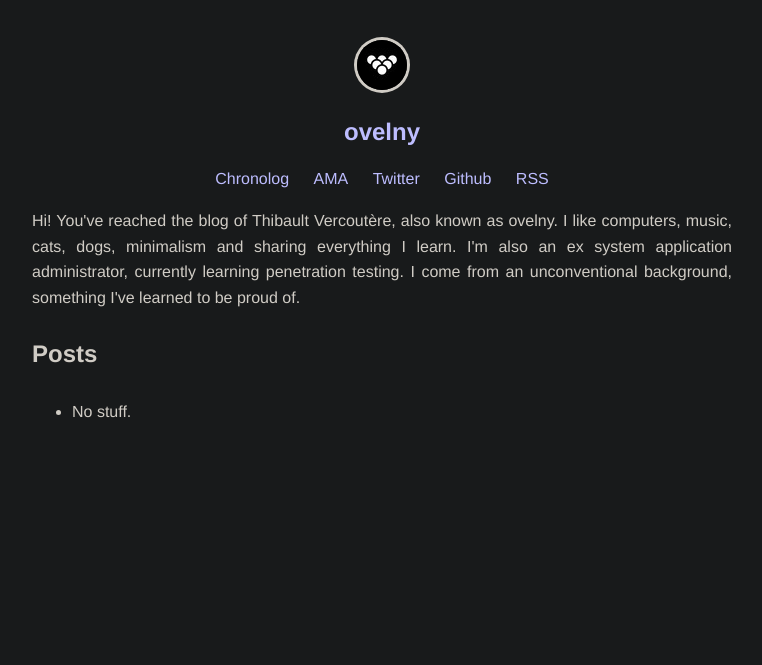
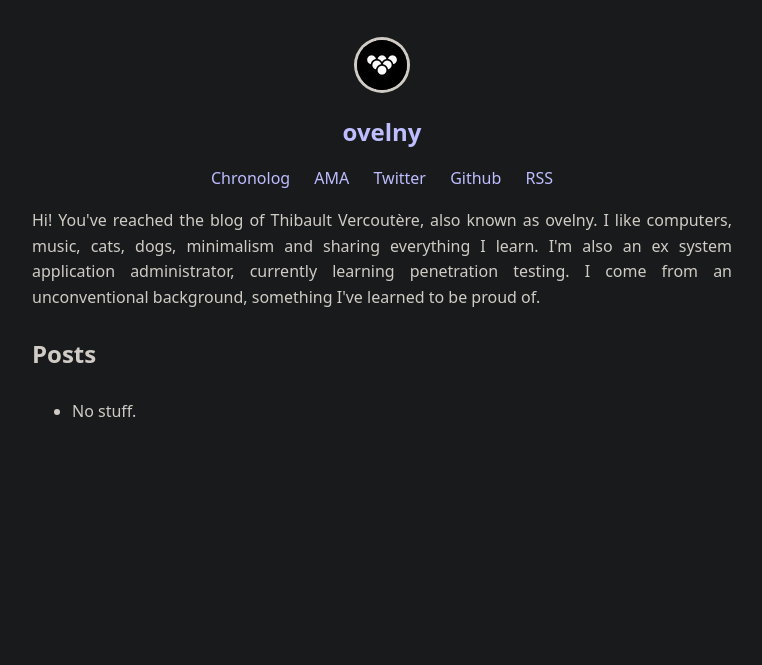
Before and after one commit to Ovelny/ovelblog, a Flask app: page / in a window 1280 px wide. Shown: the top 665 px of the page, without its empty margins (258-1020 px from the left). Run offline with Flask 2, Linux system fonts and the light colour scheme.

Commit message:
default fonts changed

```diff
--- a/static/dead-simple.css
+++ b/static/dead-simple.css
@@ -2,7 +2,7 @@ body {
   margin: 40px auto;
   max-width: 700px;
   line-height: 1.6;
-  font-family: "Helvetica Neue", "Calibri Light", Roboto, sans-serif;
+  font-family: system-ui, -apple-system, BlinkMacSystemFont, "Segoe UI", Roboto, Ubuntu, "Helvetica Neue", Oxygen, Cantarell, sans-serif;
   -webkit-font-smoothing: antialiased;
   -moz-osx-font-smoothing: grayscale;
   font-size: 16px;
--- a/static/dead-simple.min.css
+++ b/static/dead-simple.min.css
@@ -1 +1 @@
-body{margin:40px auto;max-width:700px;line-height:1.6;font-family:"Helvetica Neue","Calibri Light",Roboto,sans-serif;-webkit-font-smoothing:antialiased;-moz-osx-font-smoothing:grayscale;font-size:16px;text-align:justify;color:#d0ccc5;padding:0 10px;background-color:#181a1b}.chronolog-header,h1,h2,h3{line-height:1.2;margin:30px 0}a{text-decoration:none}a:link{color:#bdbdff}a:visited{color:#b987e8}header{text-align:center}header>section>h2{margin:20px 0}.chronolog-title{display:inline}nav>a{margin:0 10px}img.logo{border-radius:50%;box-shadow:0 0 0 3px #d0ccc5}.chronolog{border-style:dashed;border-width:0 0 1px 0}.chronolog-date,code{font-weight:700}code,kbd,pre,samp{overflow:auto;scrollbar-color:#2a2c2e #181a1b}.codehilite{padding:1px 10px;margin:32px 0}footer{align-items:stretch;display:flex;flex-wrap:wrap;justify-content:space-between;max-width:inherit}footer .footer-section{font-size:.8em;align-items:center;display:flex;flex:1 0 0}footer .footer-section:not(:first-child):last-child{justify-content:flex-end}
+body{margin:40px auto;max-width:700px;line-height:1.6;font-family:system-ui,-apple-system,BlinkMacSystemFont,"Segoe UI",Roboto,Ubuntu,"Helvetica Neue",Oxygen,Cantarell,sans-serif;-webkit-font-smoothing:antialiased;-moz-osx-font-smoothing:grayscale;font-size:16px;text-align:justify;color:#d0ccc5;padding:0 10px;background-color:#181a1b}.chronolog-header,h1,h2,h3{line-height:1.2;margin:30px 0}a{text-decoration:none}a:link{color:#bdbdff}a:visited{color:#b987e8}header{text-align:center}header>section>h2{margin:20px 0}.chronolog-title{display:inline}nav>a{margin:0 10px}img.logo{border-radius:50%;box-shadow:0 0 0 3px #d0ccc5}.chronolog{border-style:dashed;border-width:0 0 1px 0}.chronolog-date,code{font-weight:700}code,kbd,pre,samp{overflow:auto;scrollbar-color:#2a2c2e #181a1b}.codehilite{padding:1px 10px;margin:32px 0}footer{align-items:stretch;display:flex;flex-wrap:wrap;justify-content:space-between;max-width:inherit}footer .footer-section{font-size:.8em;align-items:center;display:flex;flex:1 0 0}footer .footer-section:not(:first-child):last-child{justify-content:flex-end}
```
Also changed, not shown: static/favicon.ico.
